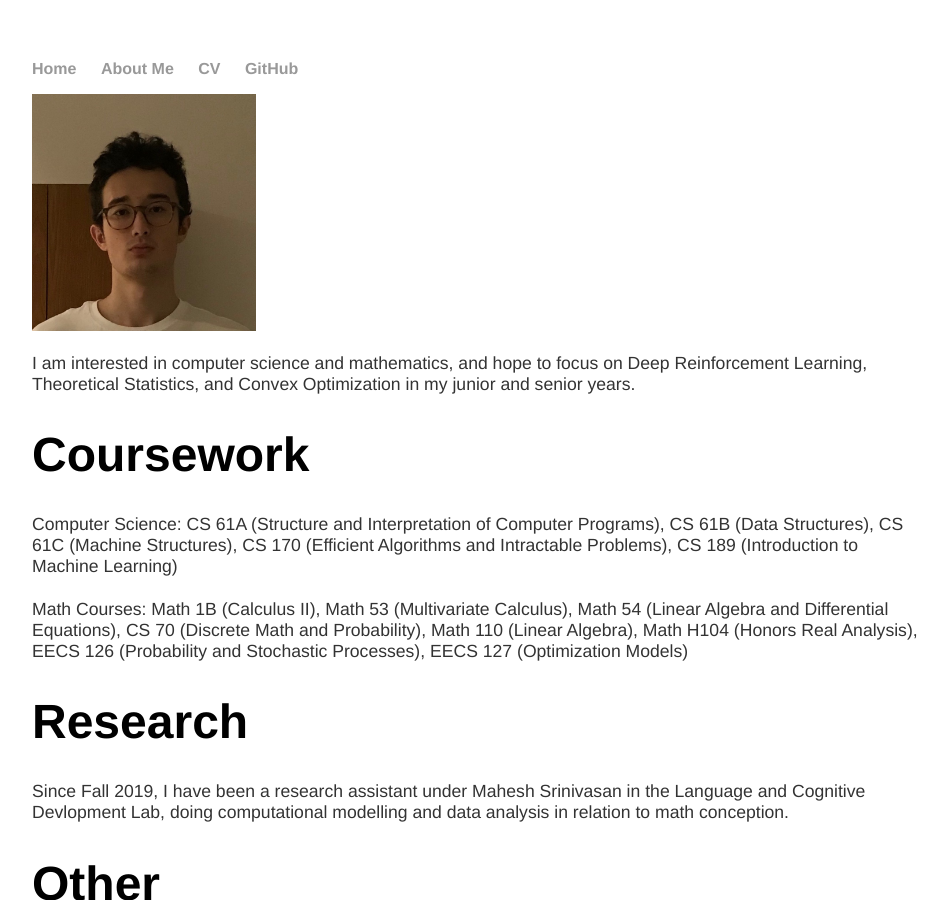
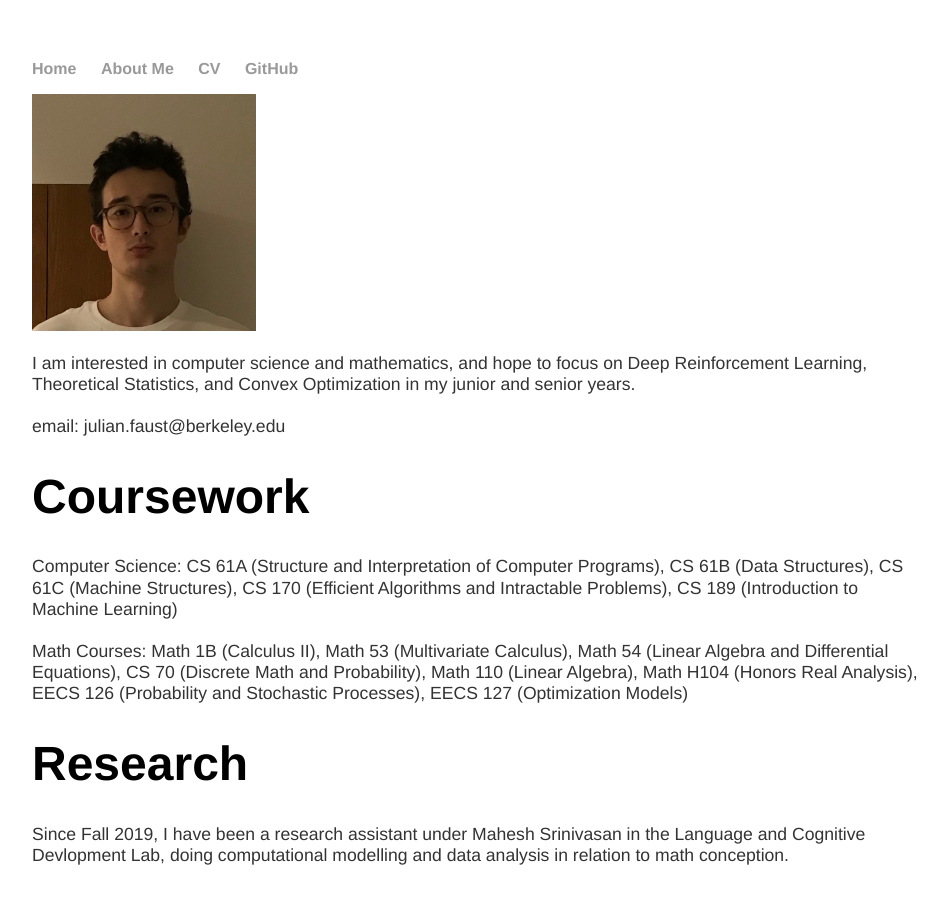
Before and after one commit to julianrfaust/julianrfaust.github.io, a Jekyll site: the page built from aboutme.html, in a window 1280 px wide and 900 px high. Shown: the whole window, without its empty margins (160-1107 px from the left). Built offline with Jekyll 4.4.1, drawn with Linux system fonts in a browser that asks for light colours.

Commit message:
Update aboutme.html

```diff
--- a/aboutme.html
+++ b/aboutme.html
@@ -4,7 +4,9 @@ title: Julian Faust
 ---
 <div class="blurb">
 	<img src="images/IMG_3666-1.jpeg" alt="photo" style="width: 25%; height: 25%" class="center"/>
-	<p>I am interested in computer science and mathematics, and hope to focus on Deep Reinforcement Learning, Theoretical Statistics, and Convex Optimization in my junior and senior years.<p>
+	<p>I am interested in computer science and mathematics, and hope to focus on Deep Reinforcement Learning, Theoretical Statistics, and Convex Optimization in my junior and senior years. <br> <br>
+	email: julian.faust@berkeley.edu
+	<p>
 	<h1>Coursework</h1>
 	<p>
 		Computer Science: CS 61A (Structure and Interpretation of Computer Programs), CS 61B (Data Structures), CS 61C (Machine Structures), CS 170 (Efficient Algorithms and Intractable Problems), CS 189 (Introduction to Machine Learning) <br> <br>
```
